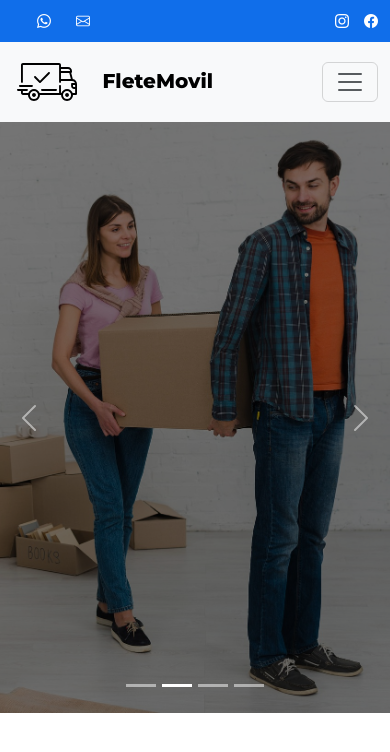
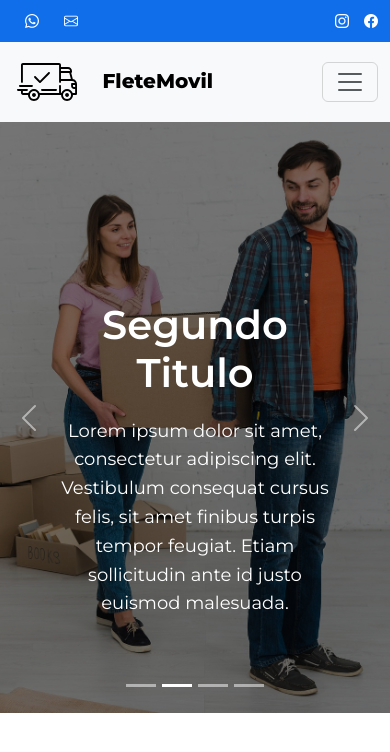
Before and after one commit to SantiCuda/mudanzas, a website: page index.html in a window 390 px wide. Drawn offline with nearby package versions, Linux system fonts and the light colour scheme.

Commit message:
added new styles topbar icons and to carrousel text

```diff
--- a/index.html
+++ b/index.html
@@ -28,7 +28,7 @@
 
     <div id="topbar" class="topbar">
 
-        <div class="container-fluid d-flex justify-content-between">
+        <div class="container-fluid d-flex justify-content-between padding-left-0">
 
             <ul class="contact-info d-flex align-items-center ">
 
@@ -136,28 +136,28 @@
         <div class="carousel-inner">
             <div class="carousel-item active">
                 <img src="./resources/mudanza-paquete.jpg" class="d-block w-100" alt="...">
-                <div class="carousel-caption d-none d-md-block">
+                <div class="carousel-caption  d-md-block">
                     <h5>Revoluciona tu negocio</h5>
                     <p>Lorem ipsum dolor sit amet, consectetur adipiscing elit. Vestibulum consequat cursus felis, sit amet finibus turpis tempor feugiat. Etiam sollicitudin ante id justo euismod malesuada. </p>
                 </div>
             </div>
             <div class="carousel-item">
                 <img src="./resources/mudanza-pareja.jpg" class="d-block w-100" alt="...">
-                <div class="carousel-caption d-none d-md-block">
+                <div class="carousel-caption d-md-block">
                     <h5>Segundo Titulo</h5>
                     <p>Lorem ipsum dolor sit amet, consectetur adipiscing elit. Vestibulum consequat cursus felis, sit amet finibus turpis tempor feugiat. Etiam sollicitudin ante id justo euismod malesuada. </p>
                 </div>
             </div>
             <div class="carousel-item">
                 <img src="./resources/mudanza2.jpg" class="d-block w-100" alt="...">
-                <div class="carousel-caption d-none d-md-block">
+                <div class="carousel-caption d-md-block">
                     <h5>Tercer Titulo</h5>
                     <p>Lorem ipsum dolor sit amet, consectetur adipiscing elit. Vestibulum consequat cursus felis, sit amet finibus turpis tempor feugiat. Etiam sollicitudin ante id justo euismod malesuada. </p>
                 </div>
             </div>
             <div class="carousel-item">
                 <img src="./resources/mudanza1.jpg" class="d-block w-100" alt="...">
-                <div class="carousel-caption d-none d-md-block">
+                <div class="carousel-caption d-md-block">
                     <h5>Cuarto Titulo</h5>
                     <p>Lorem ipsum dolor sit amet, consectetur adipiscing elit. Vestibulum consequat cursus felis, sit amet finibus turpis tempor feugiat. Etiam sollicitudin ante id justo euismod malesuada. </p>
                 </div>
--- a/scss/carrousel.scss
+++ b/scss/carrousel.scss
@@ -76,4 +76,16 @@
     .carousel-item:nth-child(2) img {
         object-position: 85% center; /* Ajusta para mostrar más de la imagen */
     }
+
+    .carousel-caption{
+      h5{
+        font-size: 40px;
+        text-align: center;
+      }
+      p{
+        font-size: 18px;
+        text-align: center;
+      }
+
+    }
 }
--- a/scss/custom.scss
+++ b/scss/custom.scss
@@ -13,7 +13,7 @@
 
 body {
     font-family: $primary-font-family;
-    font-size: 20px;
+    font-size: 16px;
     line-height: 1.6;
     font-weight: 400;
 
@@ -39,3 +39,8 @@ body {
     margin-left: 15px;
     font-weight: 800;
   }
+
+
+  .padding-left-0{
+    padding-left: 0px;
+  }
```
Also changed, not shown: css/style.css, 1 other file.
